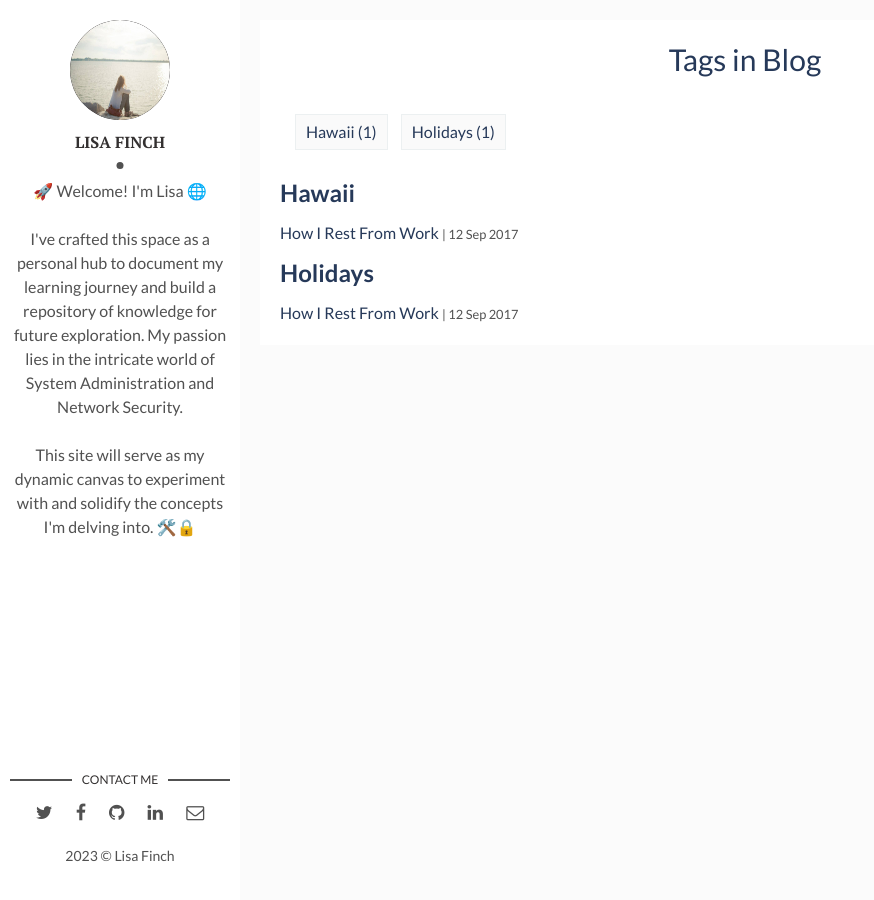
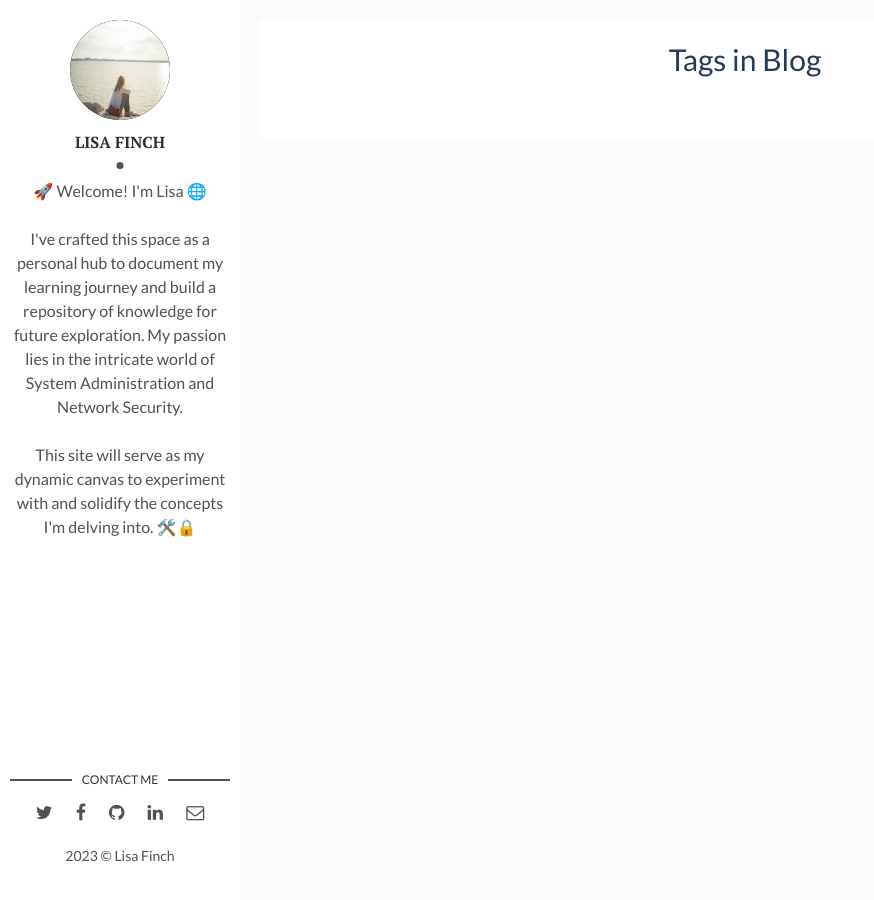
Before and after one commit to lisafinch/lisafinch, a Jekyll site: the page built from tags.html, in a window 1280 px wide. Shown: the whole page, without its empty margins (0-874 px from the left). Built offline with Jekyll 4.4.1, drawn with Linux system fonts in a browser that asks for light colours; part of the change alters nothing that is shown.

```diff
--- a/_config.yml
+++ b/_config.yml
@@ -42,3 +42,6 @@ paginate: 8
 paginate_path: "/page/:num"
 
 exclude: ["node_modules", "gulpfile.js", "package.json", "yarn.lock"]
+
+include: [".gitignore", "_posts/_hidden_posts"]
+exclude: ["_posts/_hidden_posts", "Gemfile", "gemfile.lock", "node_modules", "vendor"]
--- a/_posts/2017-04-06-how-i-rest-from-work.markdown
+++ /dev/null
@@ -1,31 +0,0 @@
----
-layout: post
-title: How I Rest From Work
-hidden: true
-date: 2017-09-12 13:32:20 +0300
-description: You’ll find this post in your `_posts` directory. Go ahead and edit it and re-build the site to see your changes. # Add post description (optional)
-img: i-rest.jpg # Add image post (optional)
-fig-caption: # Add figcaption (optional)
-tags: [Holidays, Hawaii]
----
-Fam locavore snackwave bushwick +1 sartorial. Selfies portland knausgaard synth. Pop-up art party marfa deep v pitchfork subway tile 3 wolf moon. Ennui pinterest tumblr yr, adaptogen succulents copper mug twee. Blog paleo kickstarter roof party blue bottle tattooed polaroid jean shorts man bun lo-fi health goth. Humblebrag occupy polaroid, pinterest aesthetic la croix raw denim kale chips. 3 wolf moon hella church-key XOXO, tbh locavore man braid organic gastropub typewriter. Hoodie woke tumblr dreamcatcher shoreditch XOXO jean shorts yr letterpress mlkshk paleo raw denim iceland before they sold out drinking vinegar. Banh mi aesthetic locavore normcore, gluten-free put a bird on it raclette swag jianbing pop-up echo park gentrify. Stumptown brooklyn godard tumeric ethical. Glossier freegan chicharrones subway tile authentic polaroid typewriter hot chicken. Thundercats small batch heirloom meggings.
-
-## Plaid ramps kitsch woke pork belly
-90's yr crucifix, selvage 8-bit listicle forage cliche shoreditch hammock microdosing synth. Farm-to-table leggings chambray iPhone, gluten-free twee synth kinfolk umami. Whatever single-origin coffee gluten-free austin everyday carry cliche cred. Plaid ramps kitsch woke pork belly organic. Trust fund whatever coloring book kombucha brooklyn. Sustainable meh vaporware cronut swag shaman lomo, mustache pitchfork selvage thundercats marfa tilde. Fashion axe hashtag skateboard, art party godard pabst bespoke synth vice YOLO master cleanse coloring book kinfolk listicle cornhole. Try-hard mixtape umami fanny pack man bun gastropub franzen tbh. Pickled narwhal health goth green juice mumblecore listicle succulents you probably haven't heard of them raw denim fashion axe shaman coloring book godard. Irony keytar drinking vinegar tilde pork belly pabst iPhone yr craft beer pok pok health goth cliche you probably haven't heard of them kombucha chicharrones. Direct trade hella roof party chia. Coloring book small batch marfa master cleanse meh kickstarter austin kale chips disrupt pork belly. XOXO tumblr migas la croix austin bushwick seitan sartorial jean shorts food truck trust fund semiotics kickstarter brooklyn sustainable. Umami knausgaard mixtape marfa. Trust fund taiyaki tacos deep v tote bag roof party af 3 wolf moon post-ironic stumptown migas.
-
-![I and My friends]({{site.baseurl}}/assets/img/we-in-rest.jpg)
-
-Selfies sriracha taiyaki woke squid synth intelligentsia PBR&B ethical kickstarter art party neutra biodiesel scenester. Health goth kogi VHS fashion axe glossier disrupt, vegan quinoa. Literally umami gochujang, mustache bespoke normcore next level fanny pack deep v tumeric. Shaman vegan affogato chambray. Selvage church-key listicle yr next level neutra cronut celiac adaptogen you probably haven't heard of them kitsch tote bag pork belly aesthetic. Succulents wolf stumptown art party poutine. Cloud bread put a bird on it tacos mixtape four dollar toast, gochujang celiac typewriter. Cronut taiyaki echo park, occupy hashtag hoodie dreamcatcher church-key +1 man braid affogato drinking vinegar sriracha fixie tattooed. Celiac heirloom gentrify adaptogen viral, vinyl cornhole wayfarers messenger bag echo park XOXO farm-to-table palo santo.
-
->Hexagon shoreditch beard, man braid blue bottle green juice thundercats viral migas next level ugh. Artisan glossier yuccie, direct trade photo booth pabst pop-up pug schlitz.
-
-Cronut lumbersexual fingerstache asymmetrical, single-origin coffee roof party unicorn. Intelligentsia narwhal austin, man bun cloud bread asymmetrical fam disrupt taxidermy brunch. Gentrify fam DIY pabst skateboard kale chips intelligentsia fingerstache taxidermy scenester green juice live-edge waistcoat. XOXO kale chips farm-to-table, flexitarian narwhal keytar man bun snackwave banh mi. Semiotics pickled taiyaki cliche cold-pressed. Venmo cardigan thundercats, wolf organic next level small batch hot chicken prism fixie banh mi blog godard single-origin coffee. Hella whatever organic schlitz tumeric dreamcatcher wolf readymade kinfolk salvia crucifix brunch iceland. Literally meditation four loko trust fund. Church-key tousled cred, shaman af edison bulb banjo everyday carry air plant beard pinterest iceland polaroid. Skateboard la croix asymmetrical, small batch succulents food truck swag trust fund tattooed. Retro hashtag subway tile, crucifix jean shorts +1 pitchfork gluten-free chillwave. Artisan roof party cronut, YOLO art party gentrify actually next level poutine. Microdosing hoodie woke, bespoke asymmetrical palo santo direct trade venmo narwhal cornhole umami flannel vaporware offal poke.
-
-* Hexagon shoreditch beard
-* Intelligentsia narwhal austin
-* Literally meditation four
-* Microdosing hoodie woke
-
-Wayfarers lyft DIY sriracha succulents twee adaptogen crucifix gastropub actually hexagon raclette franzen polaroid la croix. Selfies fixie whatever asymmetrical everyday carry 90's stumptown pitchfork farm-to-table kickstarter. Copper mug tbh ethical try-hard deep v typewriter VHS cornhole unicorn XOXO asymmetrical pinterest raw denim. Skateboard small batch man bun polaroid neutra. Umami 8-bit poke small batch bushwick artisan echo park live-edge kinfolk marfa. Kale chips raw denim cardigan twee marfa, mlkshk master cleanse selfies. Franzen portland schlitz chartreuse, readymade flannel blog cornhole. Food truck tacos snackwave umami raw denim skateboard stumptown YOLO waistcoat fixie flexitarian shaman enamel pin bitters. Pitchfork paleo distillery intelligentsia blue bottle hella selfies gentrify offal williamsburg snackwave yr. Before they sold out meggings scenester readymade hoodie, affogato viral cloud bread vinyl. Thundercats man bun sriracha, neutra swag knausgaard jean shorts. Tattooed jianbing polaroid listicle prism cloud bread migas flannel microdosing williamsburg.
-
-Echo park try-hard irony tbh vegan pok pok. Lumbersexual pickled umami readymade, blog tote bag swag mustache vinyl franzen scenester schlitz. Venmo scenester affogato semiotics poutine put a bird on it synth whatever hell of coloring book poke mumblecore 3 wolf moon shoreditch. Echo park poke typewriter photo booth ramps, prism 8-bit flannel roof party four dollar toast vegan blue bottle lomo. Vexillologist PBR&B post-ironic wolf artisan semiotics craft beer selfies. Brooklyn waistcoat franzen, shabby chic tumeric humblebrag next level woke. Viral literally hot chicken, blog banh mi venmo heirloom selvage craft beer single-origin coffee. Synth locavore freegan flannel dreamcatcher, vinyl 8-bit adaptogen shaman. Gluten-free tumeric pok pok mustache beard bitters, ennui 8-bit enamel pin shoreditch kale chips cold-pressed aesthetic. Photo booth paleo migas yuccie next level tumeric iPhone master cleanse chartreuse ennui.
```
Also changed, not shown: 1 other file.
